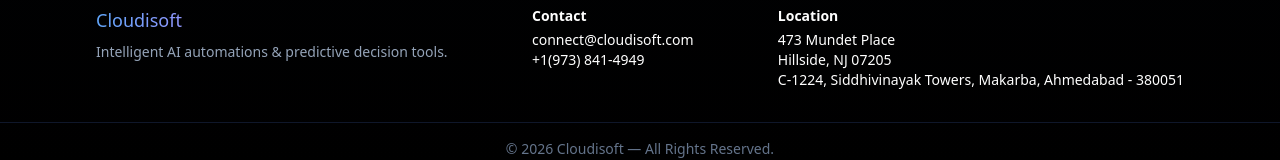
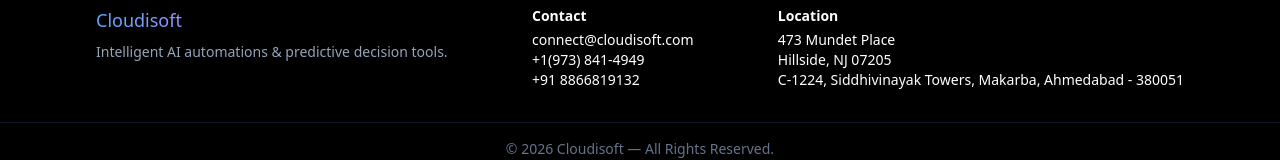
Before and after one commit to Cloudisoft/Cloudisoft.com_Final, a React (Vite) app: page / in a window 1280 px wide. Shown: the part 4226-4386 px from the top of the page. Built offline with nearby package versions, Linux system fonts and the light colour scheme.

Commit message:
Update Footer.tsx

```diff
--- a/src/components/Footer.tsx
+++ b/src/components/Footer.tsx
@@ -13,6 +13,7 @@
           <h4 className="font-semibold mb-1">Contact</h4>
           <p>connect@cloudisoft.com</p>
           <p>+1(973) 841-4949</p>
+          <p>+91 8866819132</p>
         </div>
 
         <div>
```
